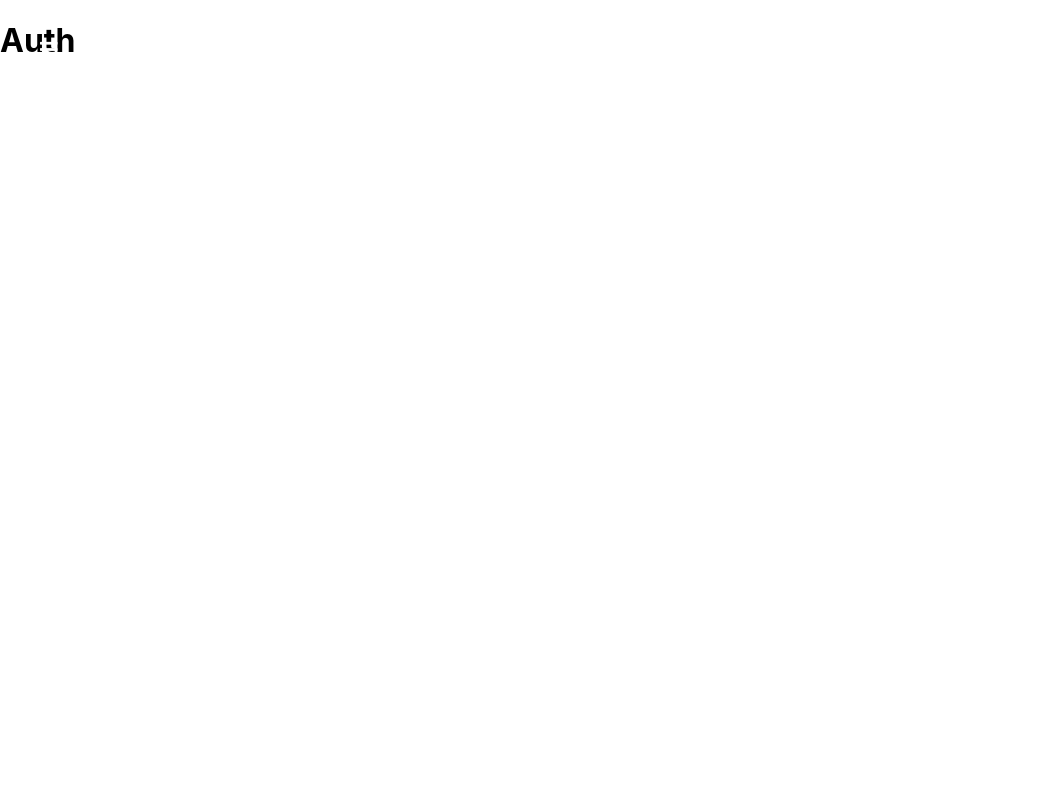
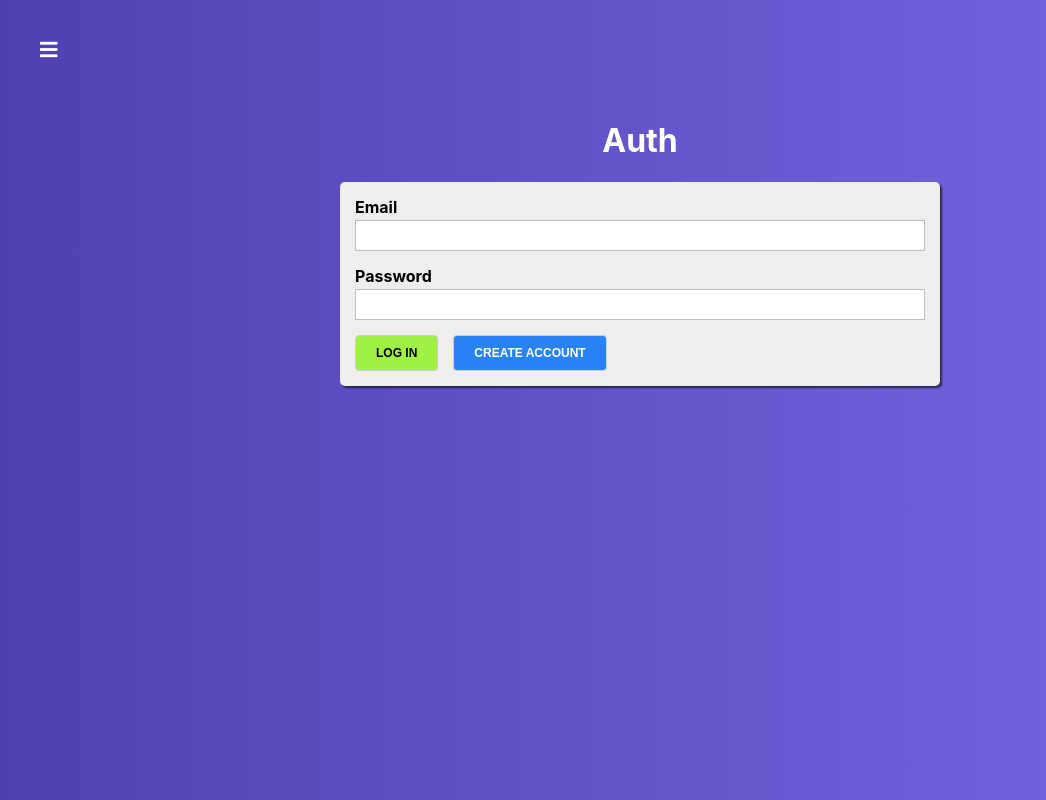
Before and after one commit to PloskiyShar/react-quiz, a React (Create React App) app: page /auth in a window 1280 px wide. Shown: the whole page, without its empty margins (0-1046 px from the left). Built offline with nearby package versions, Linux system fonts and the light colour scheme.

Commit message:
Auth form in progress

```diff
--- /dev/null
+++ b/src/components/UI/Input/Input.jsx
@@ -0,0 +1,31 @@
+import React from 'react';
+import classes from './Input.module.css';
+
+const isInvalid = ({ valid, touched, shouldValidate }) => {
+  return !valid && shouldValidate && touched;
+};
+
+const Input = (props) => {
+  const inputType = props.type || 'text';
+  const cls = [classes.Input];
+  const htmlFor = `${inputType}-${Math.random()}`;
+
+  if (isInvalid(props)) {
+    cls.push(classes.invalid);
+  }
+
+  return (
+    <div className={cls.join(' ')}>
+      <label htmlFor={htmlFor}>{props.label}</label>
+      <input
+        type={inputType}
+        id={htmlFor}
+        value={props.value}
+        onChange={props.onChange}
+      />
+      {isInvalid(props) ? <span>{props.errorMessage}</span> : null}
+    </div>
+  );
+};
+
+export default Input;
--- /dev/null
+++ b/src/components/UI/Input/Input.module.css
@@ -0,0 +1,30 @@
+.Input {
+  margin-bottom: 15px;
+}
+
+.Input label {
+  margin-bottom: 3px;
+  padding: 0;
+  display: block;
+  font-weight: bold;
+}
+.Input input {
+  display: block;
+  box-sizing: border-box;
+  border: 1px solid #bebebe;
+  padding: 7px;
+  margin: 0 0 5px;
+  width: 100%;
+  outline: none;
+  transition: all 0.3s ease-in-out;
+}
+
+.Input span {
+  color: #f01f30;
+  font-size: 12px;
+  font-weight: bold;
+}
+
+.Input.invalid label {
+  color: #f01f30;
+}
--- a/src/containers/Auth/Auth.jsx
+++ b/src/containers/Auth/Auth.jsx
@@ -1,9 +1,34 @@
 import React, { Component } from 'react';
+import Button from '../../components/UI/Button/Button';
+import Input from '../../components/UI/Input/Input';
+import classes from './Auth.module.css';
 
 class Auth extends Component {
-  state = {};
+  logInHandler = () => {};
+  createAccountHandler = () => {};
+  submitHandler = (event) => {
+    event.preventDefault();
+  };
+
   render() {
-    return <h1>Auth</h1>;
+    return (
+      <div className={classes.Auth}>
+        <div>
+          <h1>Auth</h1>
+          <form onSubmit={this.submitHandler} className={classes.AuthForm}>
+            <Input label="Email" />
+            <Input label="Password" errorMessage="Incorrect password" />
+
+            <Button type="success" onClick={this.logInHandler}>
+              Log in
+            </Button>
+            <Button type="primary" onClick={this.createAccountHandler}>
+              Create account
+            </Button>
+          </form>
+        </div>
+      </div>
+    );
   }
 }
 
--- a/src/containers/Auth/Auth.module.css
+++ b/src/containers/Auth/Auth.module.css
@@ -0,0 +1,26 @@
+.Auth {
+  display: flex;
+  justify-content: center;
+  padding-top: 100px;
+  flex-grow: 1;
+  width: 100%;
+  background: linear-gradient(90deg, #5041b2 0%, #7969e6 100%);
+}
+
+.Auth > div {
+  width: 100%;
+  max-width: 600px;
+  padding: 0 20px;
+}
+
+.Auth h1 {
+  color: #fff;
+  text-align: center;
+}
+
+.AuthForm {
+  background: #eee;
+  box-shadow: 2px 2px 2px rgba(0, 0, 0, 0.6);
+  padding: 15px;
+  border-radius: 5px;
+}
--- a/src/containers/QuizCreator/QuizCreator.jsx
+++ b/src/containers/QuizCreator/QuizCreator.jsx
@@ -1,4 +1,5 @@
 import React, { Component } from 'react';
+import classes from './QuizCreator.module.css';
 
 class QuizCreator extends Component {
   state = {};
```
